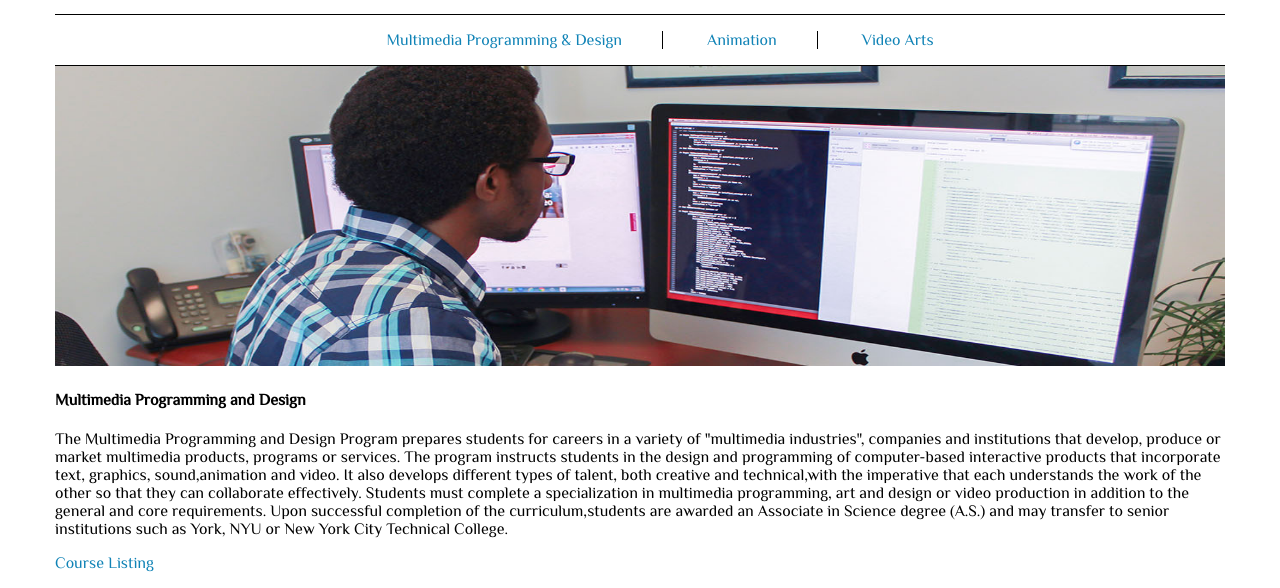
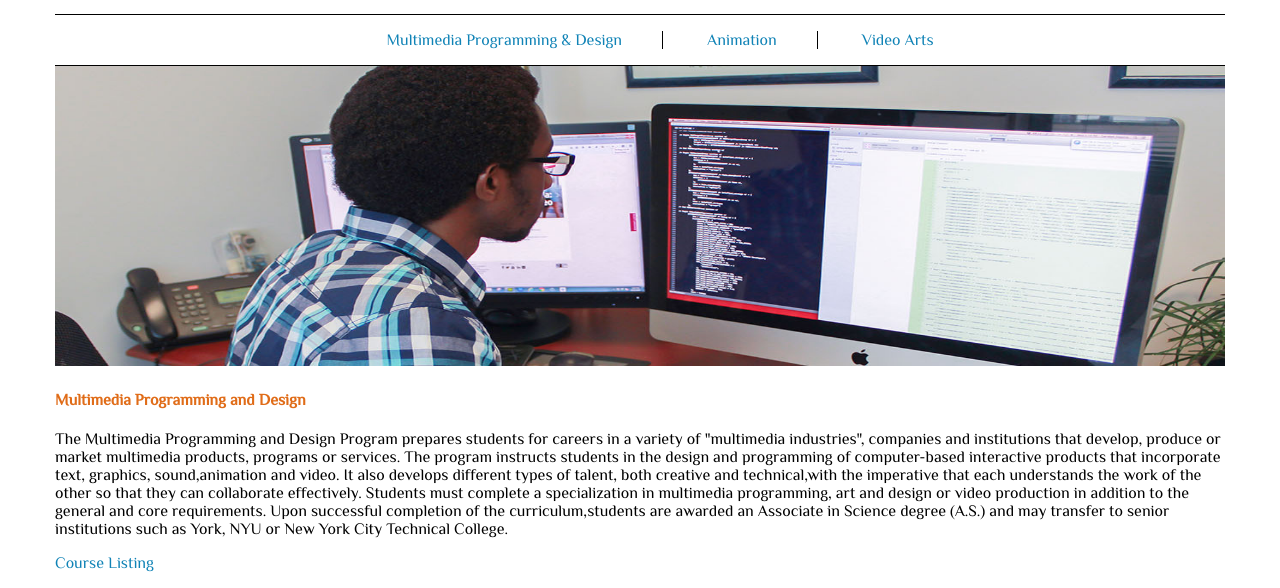
Before and after one commit to beast1903/mmp200, a plain HTML site: page mmp200/mmd.html in a window 1280 px wide. Shown: the part 192-780 px from the top of the page. Drawn offline with Linux system fonts and the light colour scheme.

Commit message:
Update style.css

```diff
--- a/mmp200/style.css
+++ b/mmp200/style.css
@@ -43,7 +43,7 @@ a:active{color: #ff9900;}
                 margin-right: 0
 	}
 }
-h3{color: #e06c18;
+h3,h4{color: #e06c18;
  }
 p,h3{margin: 1em 0;}
 #content ul{padding-left: 1em;}
```
